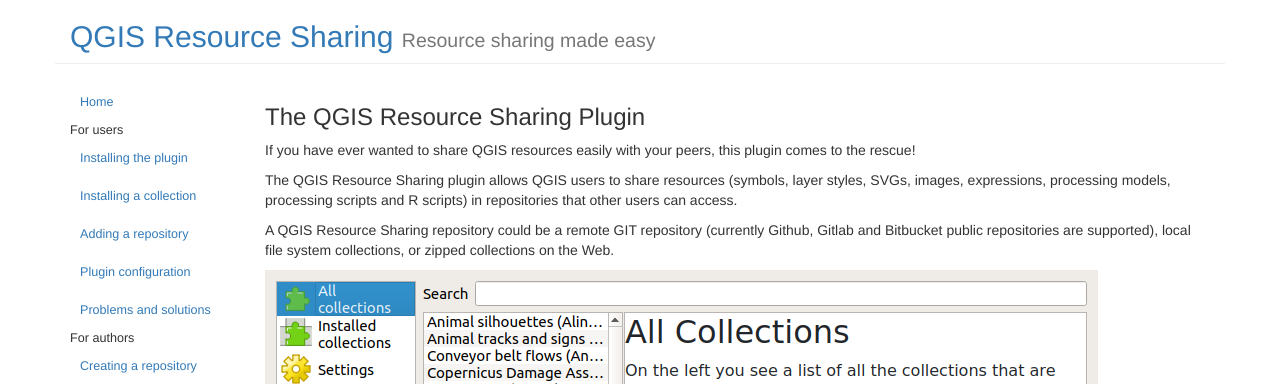
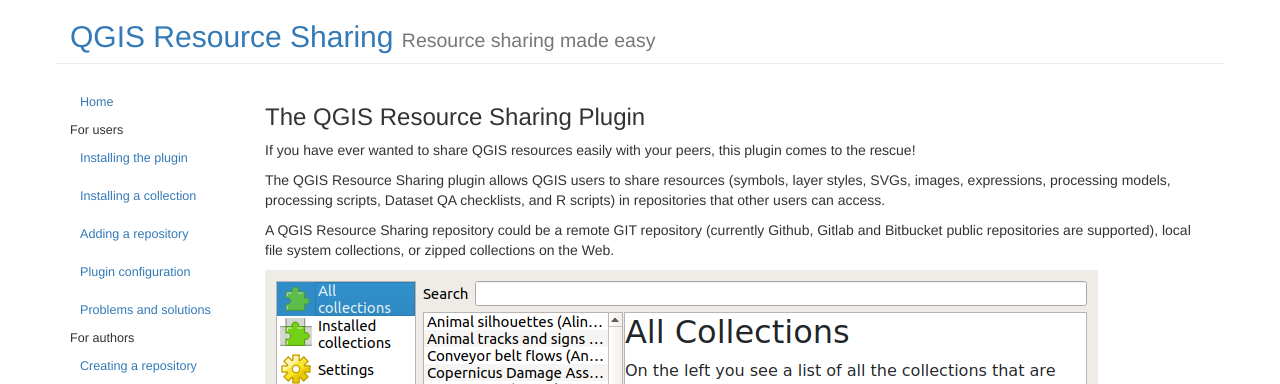
Before and after one commit to QGIS-Contribution/QGIS-ResourceSharing, a Jekyll site: the page built from index.md, in a window 1280 px wide. Shown: the top 384 px of the page. Built offline with Jekyll 4.4.1, drawn with Linux system fonts in a browser that asks for light colours.

Commit message:
Update documentation - checklists

```diff
--- a/index.md
+++ b/index.md
@@ -8,8 +8,9 @@
 this plugin comes to the rescue!
 
 The QGIS Resource Sharing plugin allows QGIS users to share resources
-(symbols, layer styles, SVGs, images, expressions, processing models, processing scripts and R
-scripts) in repositories that other users can access.
+(symbols, layer styles, SVGs, images, expressions, processing models,
+processing scripts, Dataset QA checklists,  and R scripts) in
+repositories that other users can access.
 
 A QGIS Resource Sharing repository could be a remote GIT repository
 (currently Github, Gitlab and Bitbucket public repositories are
```
